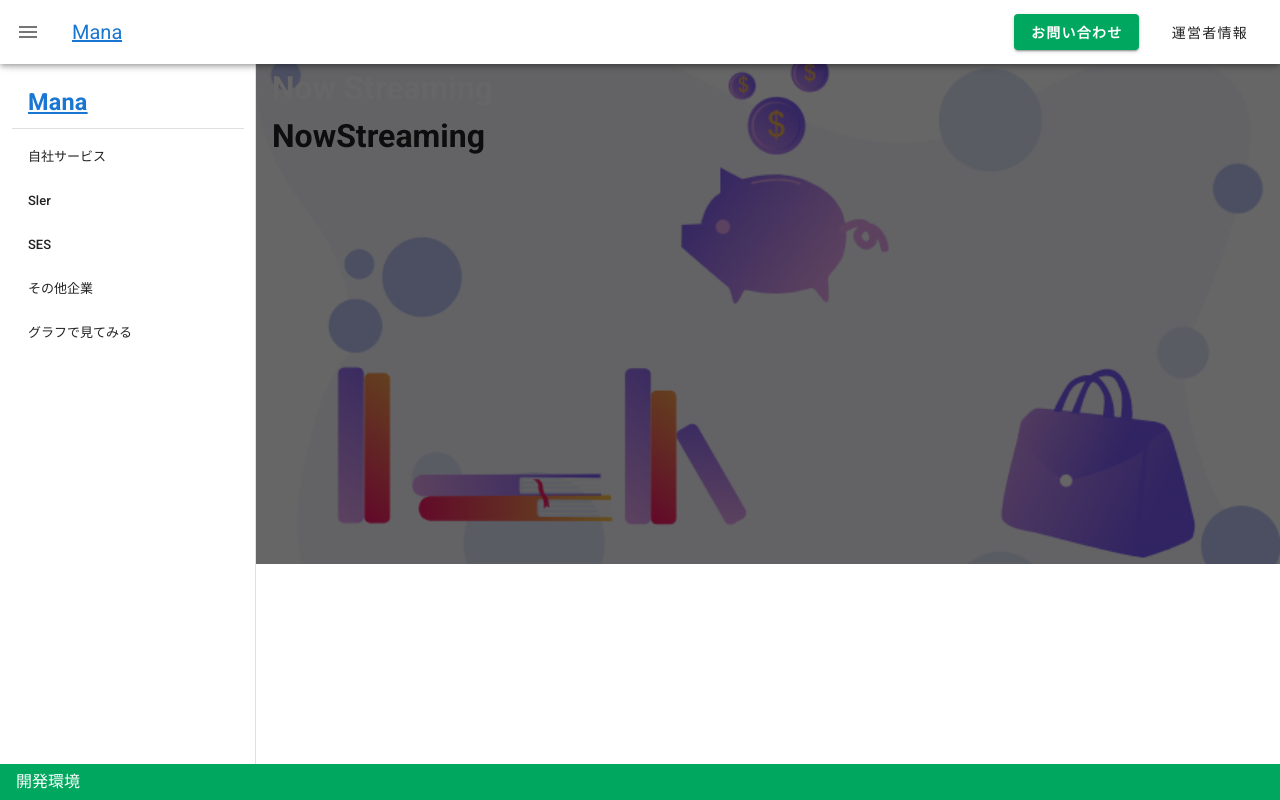
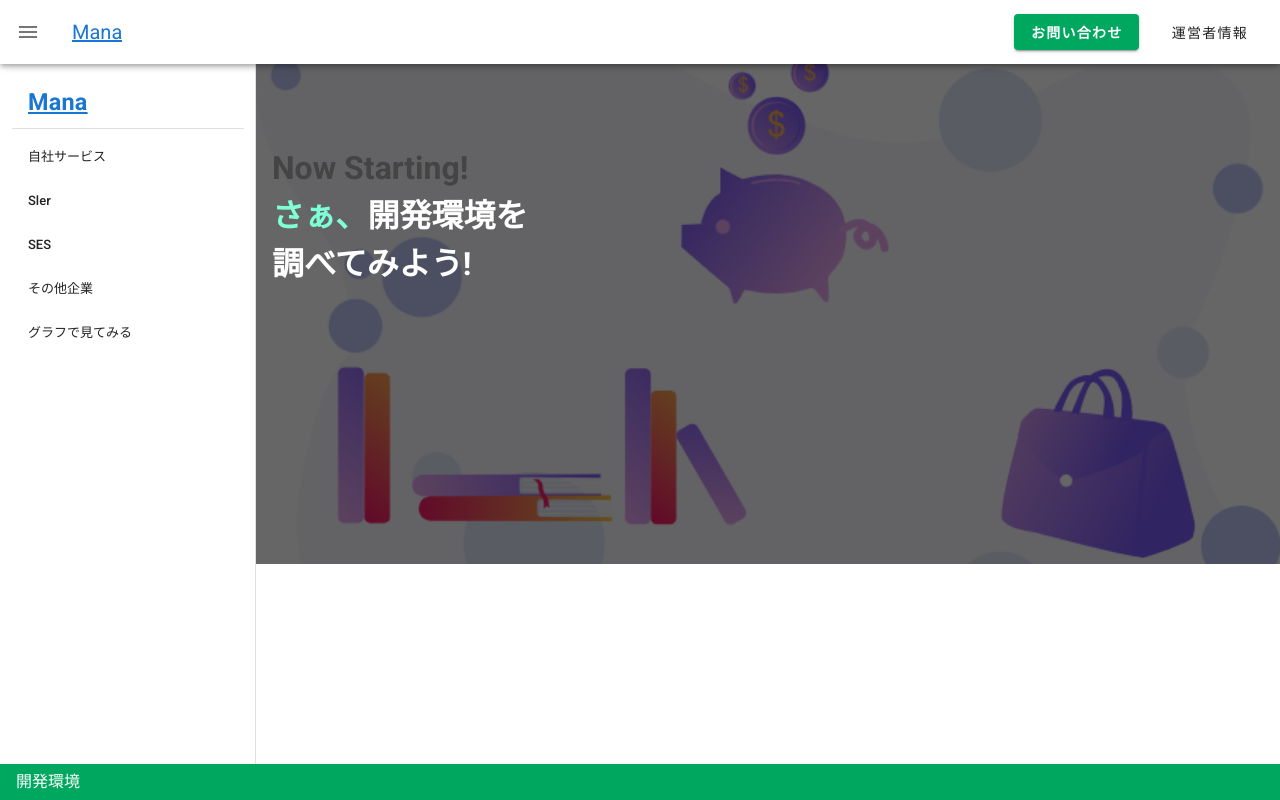
Before and after one commit to yozakurakirei/nuxt-study, a Nuxt app: page / in a window 1280 px wide. Built offline with nearby package versions, Linux system fonts and the light colour scheme.

Commit message:
mainブランチから切り替え

```diff
--- a/components/Hero.vue
+++ b/components/Hero.vue
@@ -3,8 +3,8 @@
     <img src="../assets/image/iradesign1.png" alt="トップ画像" height="400px" width="1000px">
     <div class="text-container">
       <div class="text">
-        <span class="mini-heading">Now Streaming</span>
-        <h1><span>Now</span>Streaming</h1>
+        <span class="mini-heading">Now Starting!</span>
+        <h1><span>さぁ、</span>開発環境を<br>調べてみよう!</h1>
         <a href="#movie-grid" class="button"></a>
       </div>
     </div>
@@ -41,9 +41,9 @@ export default {
   }
 
   .text-container {
-    // z-index: 10;
+    z-index: 10;
     position: absolute;
-    top: 0;
+    top: 5rem;
     margin: 0;
     width: 100%;
     height: 100%;
@@ -60,15 +60,20 @@ export default {
     .mini-heading {
       font-weight: bold;
       font-size: 1.8rem;
-      color: #fff;
+      color: #444;
       margin-bottom: .8rem;
 
       @media (min-width: 750px) {
         font-size: 2rem;
       }
 
+    }
+    h1 {
+      color: #fefefe;
+
       span {
         font-weight: bold;
+        color: aquamarine;
       }
     }
   }
```
